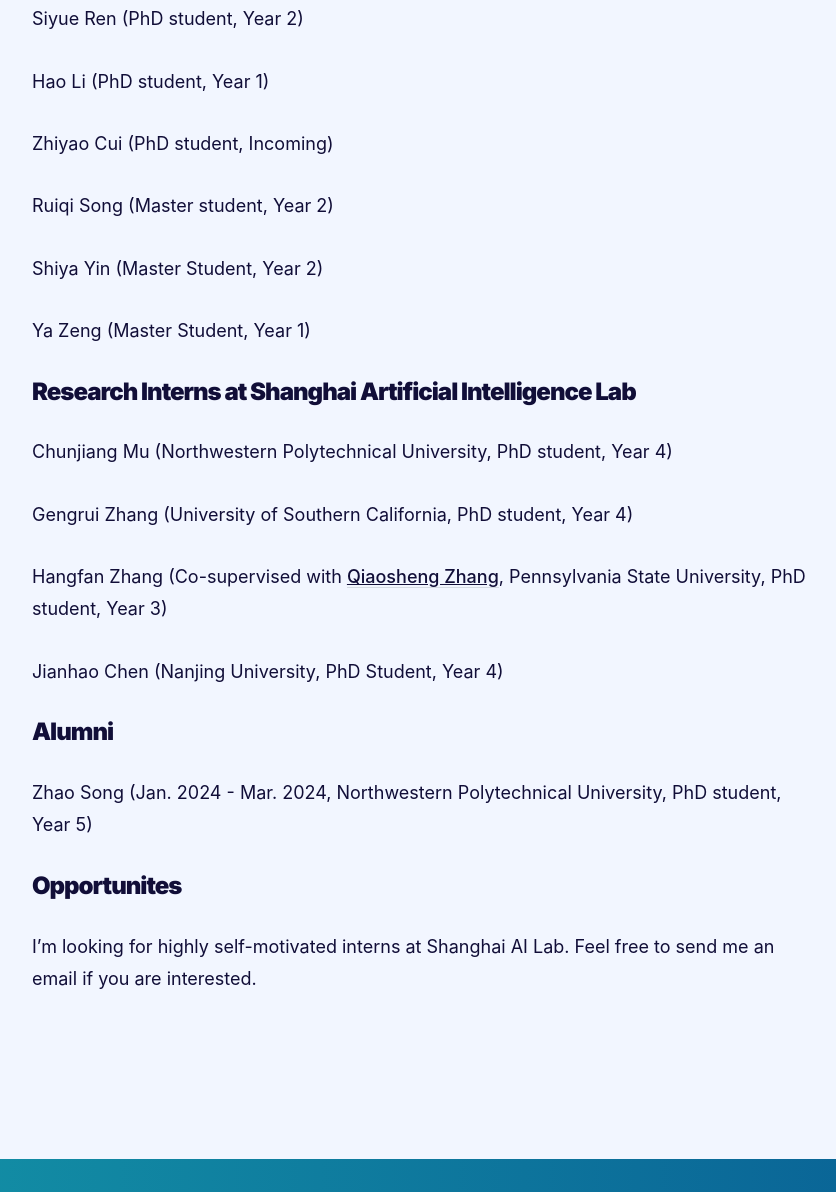
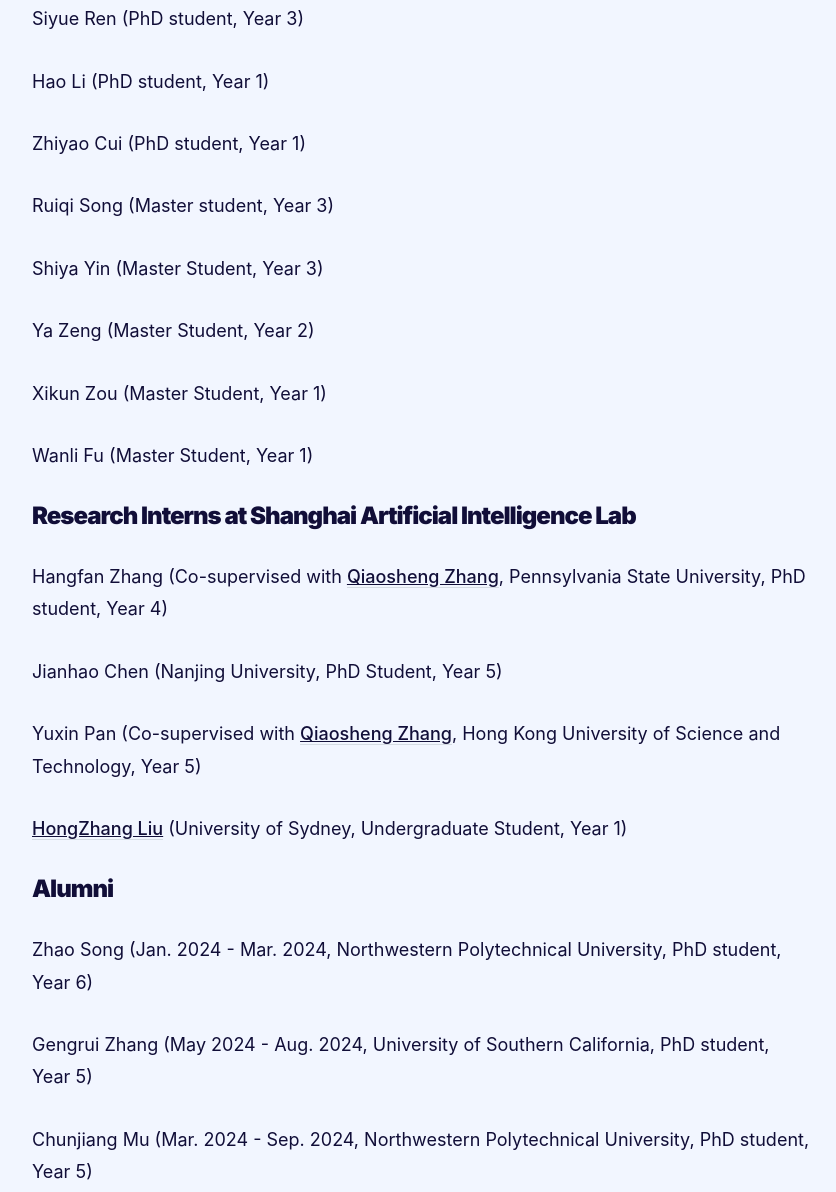
Before and after one commit to shuyuehu/shuyuehu.github.io, a plain HTML site: page team.html in a window 1280 px wide. Shown: the part 376-1568 px from the top of the page, without its empty margins (218-1054 px from the left). Drawn offline with nearby package versions, Linux system fonts and the light colour scheme.

Commit message:
Update team.html

```diff
--- a/team.html
+++ b/team.html
@@ -134,22 +134,26 @@
     <div class="page__content">
       <p>I am very fortunate to work with the following students and research interns.</p>
   <h2 id="Co-supervised students", style="font-size: 24px;">Co-supervised Students at Northwestern Polytechnical University</h2>
-<p>Siyue Ren (PhD student, Year 2)</p>
+<p>Siyue Ren (PhD student, Year 3)</p>
 <p>Hao Li (PhD student, Year 1)</p>
-<p>Zhiyao Cui (PhD student, Incoming)</p>
-<p>Ruiqi Song (Master student, Year 2)</p>
-<p>Shiya Yin (Master Student, Year 2)</p>
-<p>Ya Zeng (Master Student, Year 1)</p>
+<p>Zhiyao Cui (PhD student, Year 1)</p>
+<p>Ruiqi Song (Master student, Year 3)</p>
+<p>Shiya Yin (Master Student, Year 3)</p>
+<p>Ya Zeng (Master Student, Year 2)</p>
+<p>Xikun Zou (Master Student, Year 1)</p>
+<p>Wanli Fu (Master Student, Year 1)</p>
 
 
 <h2 id="Research Interns", style="font-size: 24px;">Research Interns at Shanghai Artificial Intelligence Lab</h2>
-<p>Chunjiang Mu (Northwestern Polytechnical University, PhD student, Year 4)</p>
-<p>Gengrui Zhang (University of Southern California, PhD student, Year 4)</p>
-<p>Hangfan Zhang (Co-supervised with <a href="https://qiaoshengzhang.github.io/" style="text-decoration: underline;">Qiaosheng Zhang</a>, Pennsylvania State University, PhD student, Year 3)</p>
-<p>Jianhao Chen (Nanjing University, PhD  Student, Year 4)</p>
+<p>Hangfan Zhang (Co-supervised with <a href="https://qiaoshengzhang.github.io/" style="text-decoration: underline;">Qiaosheng Zhang</a>, Pennsylvania State University, PhD student, Year 4)</p>
+<p>Jianhao Chen (Nanjing University, PhD  Student, Year 5)</p>
+<p>Yuxin Pan (Co-supervised with <a href="https://qiaoshengzhang.github.io/" style="text-decoration: underline;">Qiaosheng Zhang</a>, Hong Kong University of Science and Technology, Year 5)</p>
+<p><a href="https://www.linkedin.com/in/alpha4agi/" style="text-decoration: underline;">HongZhang Liu</a> (University of Sydney, Undergraduate Student, Year 1)</p>
 
 <h3 id="Alumni">Alumni</h3>
-<p>Zhao Song (Jan. 2024 - Mar. 2024, Northwestern Polytechnical University, PhD student, Year 5)</p>
+<p>Zhao Song (Jan. 2024 - Mar. 2024, Northwestern Polytechnical University, PhD student, Year 6)</p>
+<p>Gengrui Zhang (May 2024 - Aug. 2024, University of Southern California, PhD student, Year 5)</p>
+<p>Chunjiang Mu (Mar. 2024 - Sep. 2024, Northwestern Polytechnical University, PhD student, Year 5)</p>
 
 <h2 id="Intern Opportunites", style="font-size: 24px;">Opportunites</h2>
 I’m looking for highly self-motivated interns at Shanghai AI Lab. Feel free to send me an email if you are interested.
```
